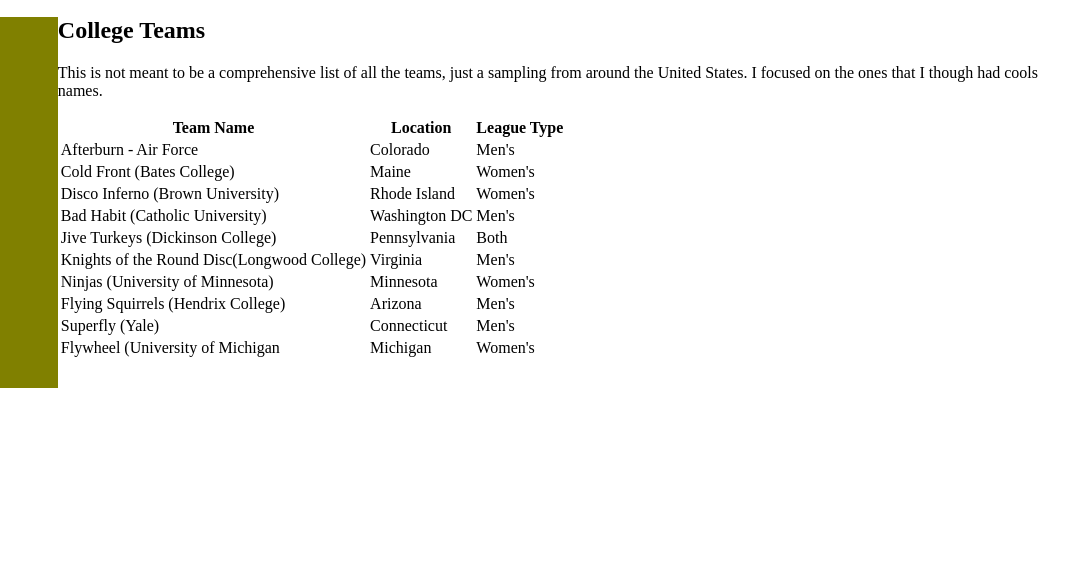
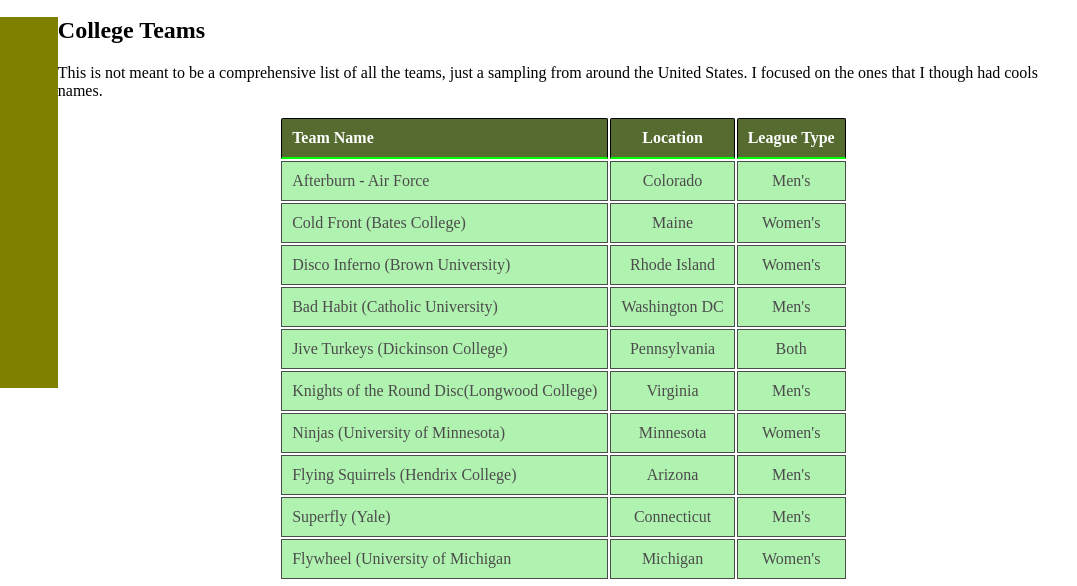
Before and after one commit to curtisdiep/curtisdiep.github.io, a plain HTML site: page teams.html in a window 1280 px wide. Shown: the part 256-842 px from the top of the page, 203-1280 px from the left. Before the commit the page ends 800 px from the top, so only its background shows below. Drawn offline with Linux system fonts and the light colour scheme; files whose address does not match are found by name.

Commit message:
Add files via upload

```diff
--- a/teams.css
+++ b/teams.css
@@ -77,3 +77,46 @@ nav a:hover {
 	color: #000080;
 	opacity: 1;
 }
+
+th, td {
+	border: 1px solid black;
+}
+
+td {
+	background-color: #90EE90;
+	padding: 10px;
+}
+
+th {
+	background-color: #556B2F;
+	color: #FFFFFF;
+	padding: 10px;
+	border-bottom: 2px solid lime;
+	border-top-left-radius: 2px;
+	border-top-right-radius: 2px;
+}
+
+tr>:nth-child(1) {
+	text-align: left;
+}
+tr>:nth-child(2) {
+	text-align: center;
+}
+tr>:nth-child(3) {
+	text-align: center;
+}
+
+
+table {
+	margin: 0 auto;
+}
+
+
+tr:not(:first-child) {
+	opacity: 0.7;
+}
+
+
+tr:not(:first-child):hover {
+	opacity:1;
+}
```
